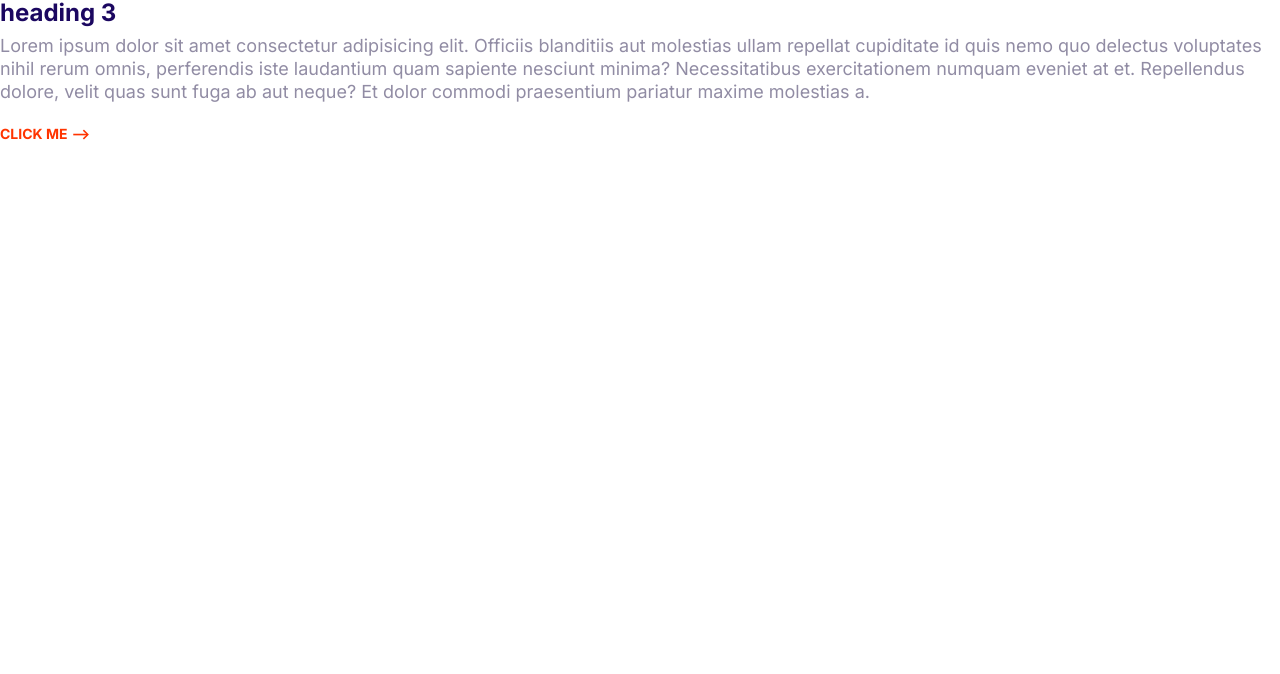
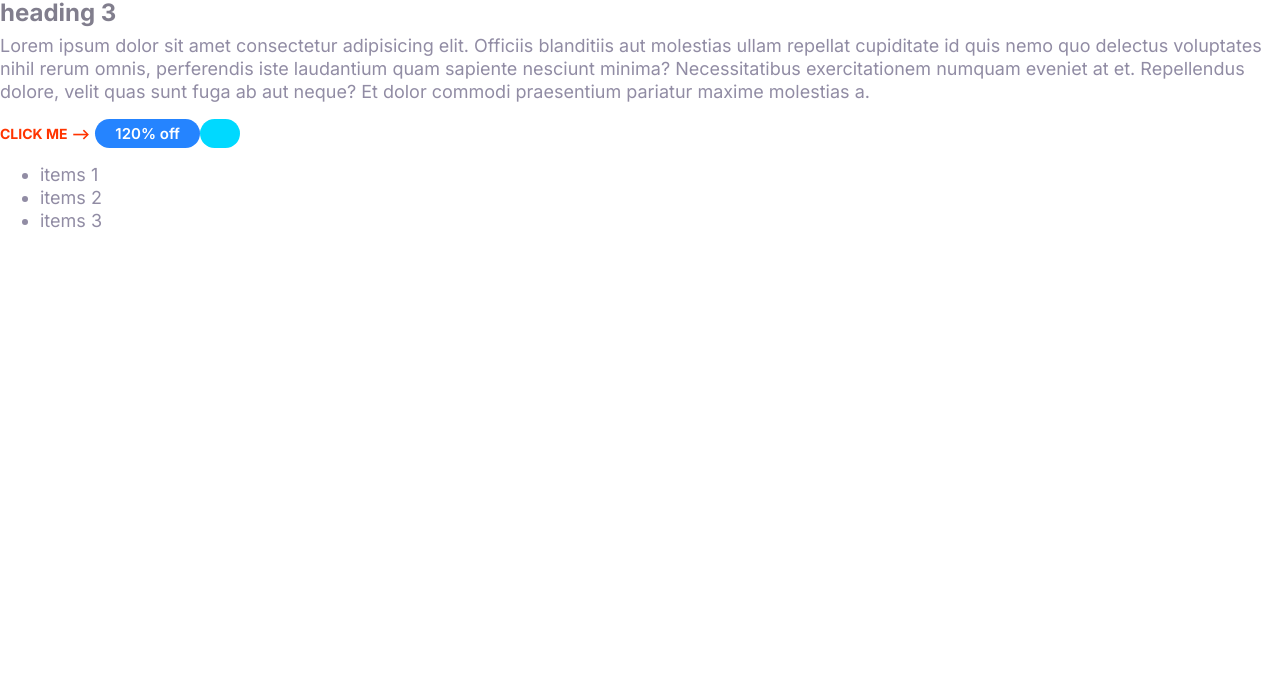
Before and after one commit to mrigank072/Websapce, a plain HTML site: page index.html in a window 1280 px wide. Shown: the part 126-800 px from the top of the page. Drawn offline with Linux system fonts and the light colour scheme.

Commit message:
added badges skins

```diff
--- a/index.html
+++ b/index.html
@@ -2,11 +2,11 @@
 <html lang="en">
   <head>
     <meta charset="UTF-8" />
-    <meta http-equiv="X-UA-Compatible" content="IE=edge" />
+    <!-- <meta http-equiv="X-UA-Compatible" content="IE=edge" /> -->
     <meta name="viewport" content="width=device-width, initial-scale=1.0" />
     <link rel="preconnect" href="https://fonts.gstatic.com" />
     <link
-      href="https://fonts.googleapis.com/css2?family=Inter:wght@400;700&display=swap"
+      href="https://fonts.googleapis.com/css2?family=Inter:wght@400;600;700&display=swap"
       rel="stylesheet"
     />
     <link rel="stylesheet" href="style.css" />
@@ -26,5 +26,12 @@
       commodi praesentium pariatur maxime molestias a.
     </p>
     <a href="#" class="link-arrow">click me</a>
+    <span class="badge badge--primary">120% off</span>
+    <span class="badge badge--secondary"></span>
+    <ul class="list">
+      <li>items 1</li>
+      <li>items 2</li>
+      <li>items 3</li>
+    </ul>
   </body>
 </html>
--- a/style.css
+++ b/style.css
@@ -2,7 +2,7 @@
   --color-primary: #2584ff;
   --color-secondary: #00d9ff;
   --color-accent: #ff3400;
-  --color-heading: #1b0760;
+  --color-heading: #817e8d;
   --color-body: #918ca4;
 }
 /* topography */
@@ -51,26 +51,55 @@ p {
   }
 }
 /* links */
-a{
+a {
   text-decoration: none;
 }
-.link-arrow{
+.link-arrow {
   color: var(--color-accent);
   text-transform: uppercase;
   font-weight: bold;
   font-size: 2rem;
 }
-.link-arrow::after{
+.link-arrow::after {
   content: "-->";
   margin-left: 4px;
   transition: margin 0.15s;
 }
-.link-arrow:hover::after{
+.link-arrow:hover::after {
   margin-left: 8px;
 }
 
-@media screen and (min-width:1024px) {
-    .link-arrow{
+@media screen and (min-width: 1024px) {
+  .link-arrow {
     font-size: 1.4rem;
   }
 }
+/* badges */
+.badge {
+  border-radius: 20px;
+  font-size: 2rem;
+  font-weight: 600;
+  padding: 0.5rem 2rem;
+  white-space: nowrap;
+}
+.badge--primary {
+  background-color: var(--color-primary);
+  color: #fff;
+}
+.badge--secondary {
+  background-color: var(--color-secondary);
+  color: #fff;
+}
+.badge--small{
+    font-size: 1.6rem;
+
+}
+@media screen and (min-width: 1024px) {
+    .badge {
+      font-size: 1.5rem;
+    }
+
+    .badge--small {
+      font-size: 1.2rem;
+    }
+  }
```
Lines whose indentation alone changed are shown as unchanged.
